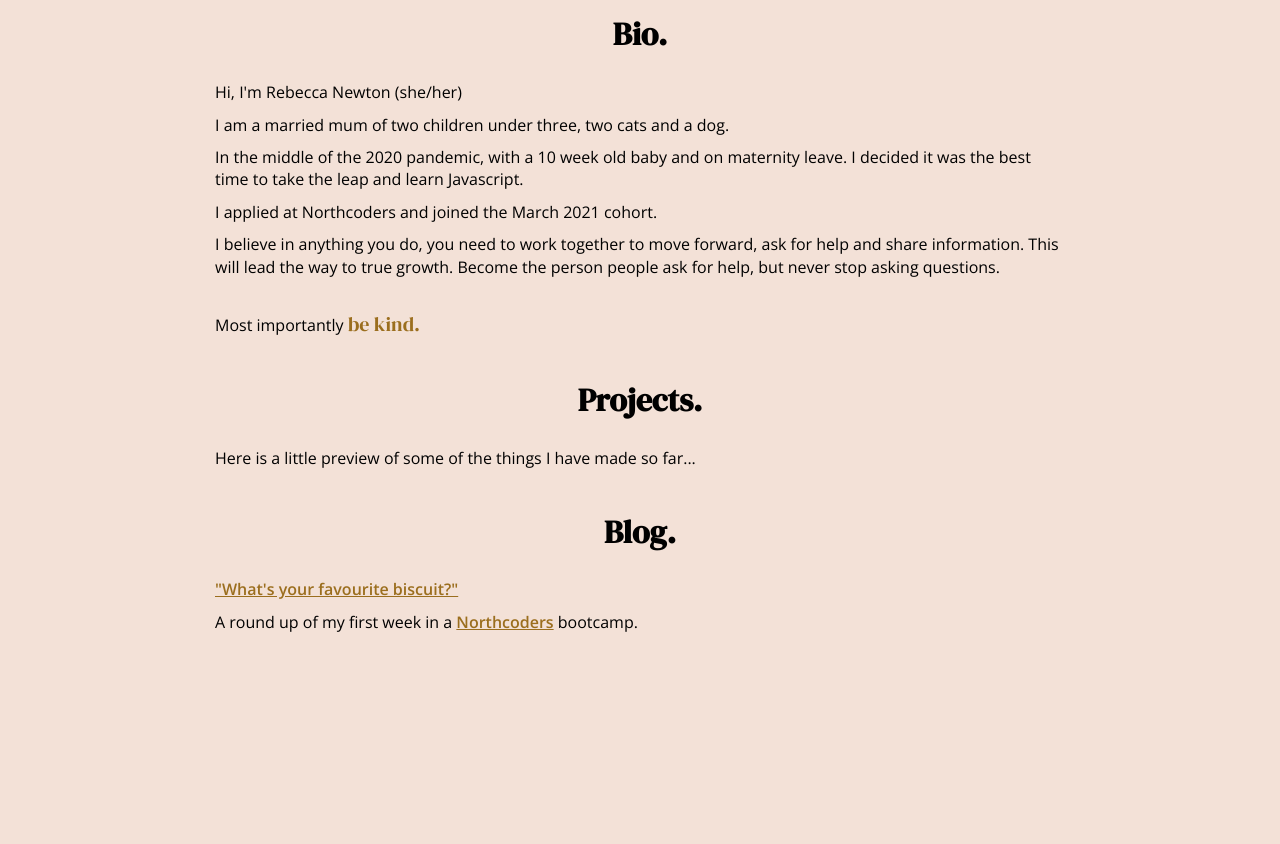
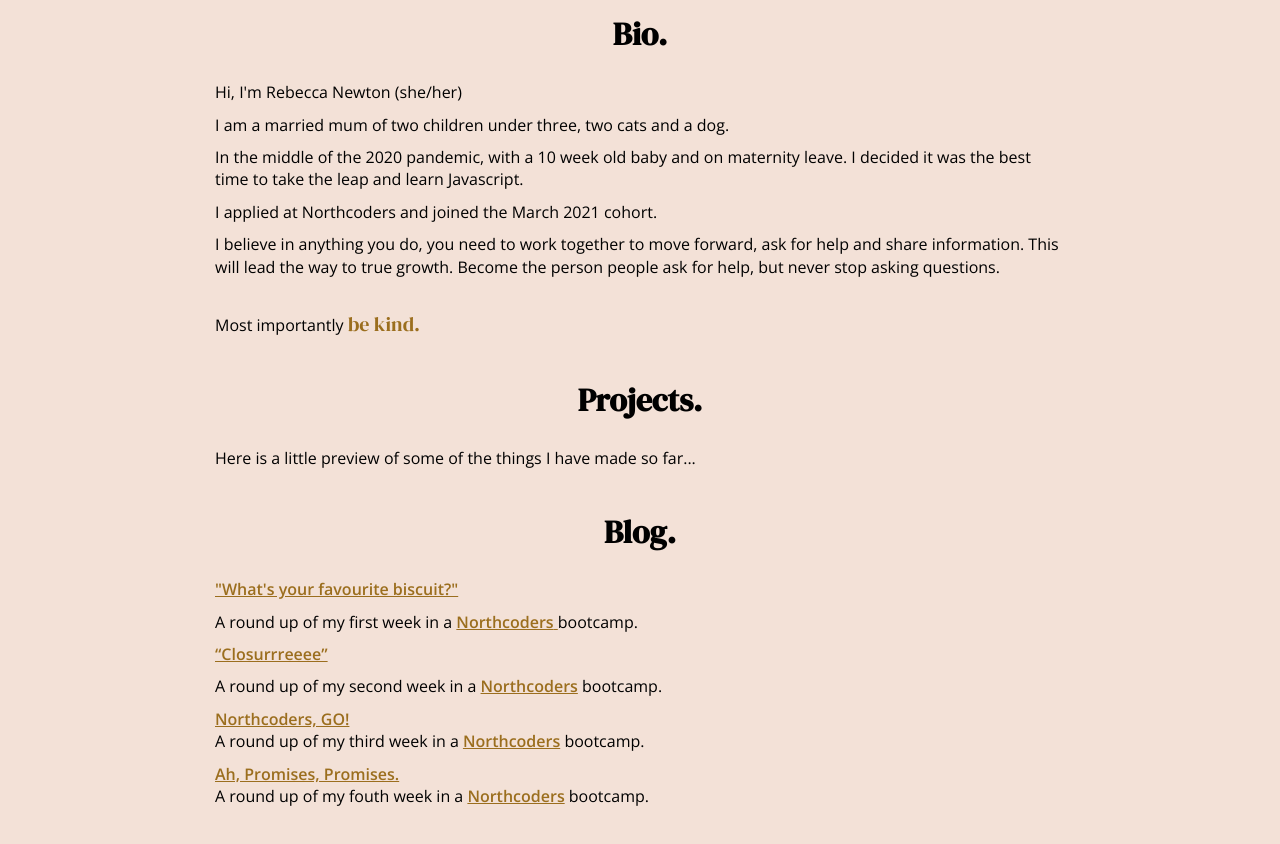
Before and after one commit to iambexnewton/portfolio-website, a plain HTML site: page index.html in a window 1280 px wide. Shown: the part 102-946 px from the top of the page. Before the commit the page ends 800 px from the top, so only its background shows below. Drawn offline with nearby package versions, Linux system fonts and the light colour scheme.

Commit message:
added blog link hrefs

```diff
--- a/index.html
+++ b/index.html
@@ -116,14 +116,38 @@
         <h3 class="title">Blog.</h3>
         <p>
           <a
+            href="https://iambexnewton.medium.com/whats-your-favourite-biscuit-88c165a655b7 " target="_blank">
+            "What's your favourite biscuit?"</a>
+          </p>
+          <p>
+          A round up of my first week in a
+      <a href="https://northcoders.com/" target="_blank"><strong>Northcoders</strong>
+      </a> bootcamp.
+    </p>
 
-            href="https://iambexnewton.medium.com/whats-your-favourite-biscuit-88c165a655b7 " target="_blank"
-          >
-            "What's your favourite biscuit?"</a
-          ><p>
-          A round up of my first week in a
+
+<p>
+        <a href="https://iambexnewton.medium.com/closurrreeee-8583ba54a128" target="_blank"> <strong>“Closurrreeee”</strong></a>
+        </p>
+
+          A round up of my second week in a
       <a href="https://northcoders.com/" target="_blank">Northcoders</a> bootcamp.</p>
         </p>
+
+
+        <a href="https://iambexnewton.medium.com/northcoders-go-3431347e5067" target="_blank"> <strong> Northcoders, GO!</strong></a>
+        <p>
+          A round up of my third week in a
+      <a href="https://northcoders.com/" target="_blank">Northcoders</a> bootcamp.</p>
+        </p>
+
+        <a href="https://iambexnewton.medium.com/ah-promises-promises-37c9c8b20987" target="_blank"> <strong>Ah, Promises, Promises.</strong></a>
+        <p>
+          A round up of my fouth week in a
+      <a href="https://northcoders.com/" target="_blank">Northcoders</a> bootcamp.</p>
+        </p>
+
+
       </section>
     </main>
   </body>
```
